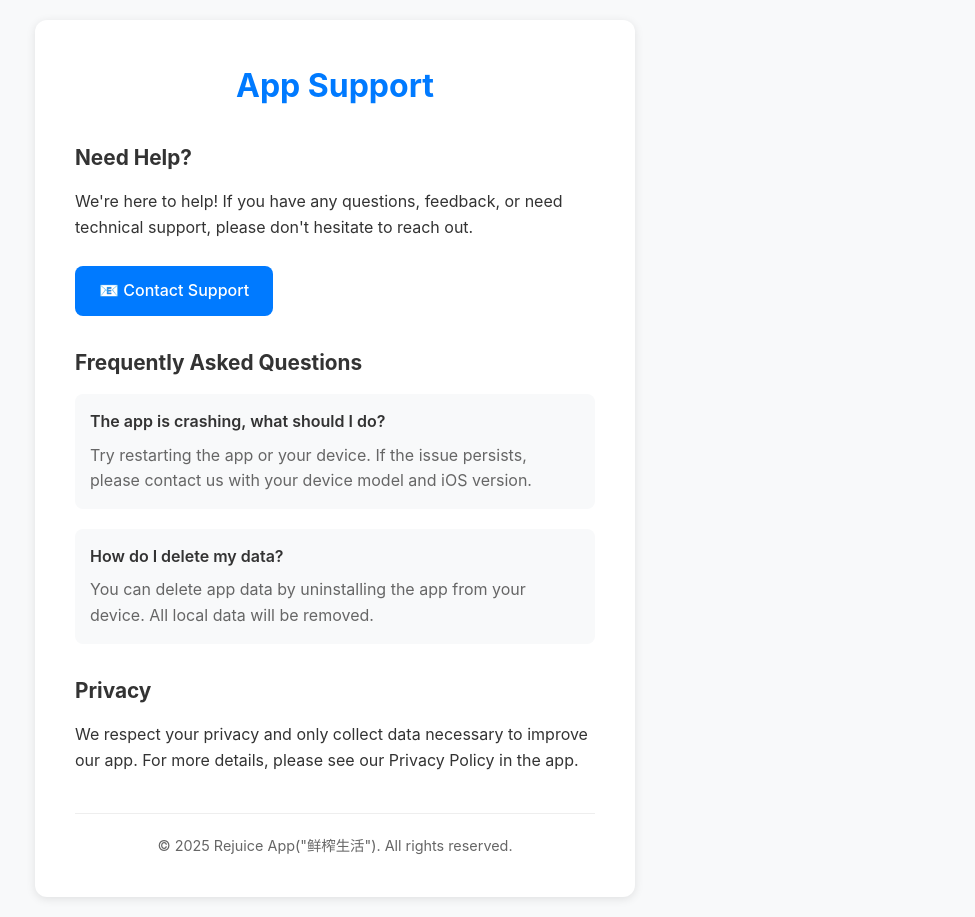
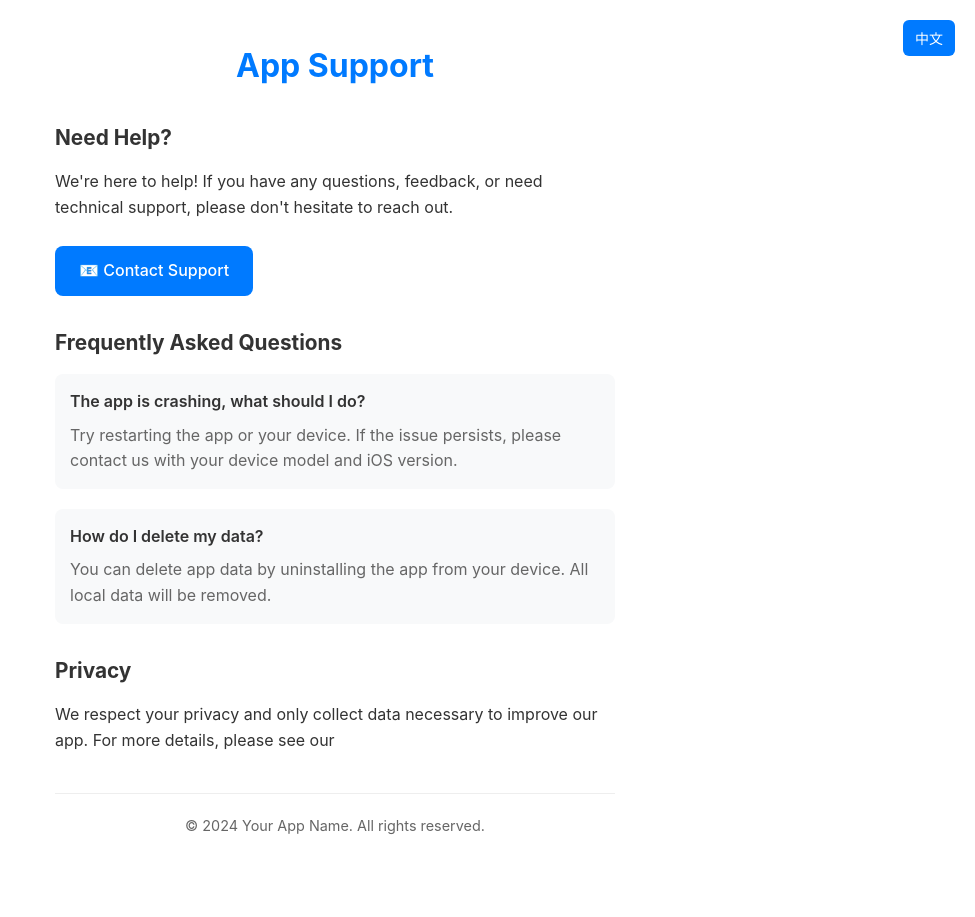
Before and after one commit to JupiterGlimpse/Rejuiceapp, a plain HTML site: page index.html in a window 1280 px wide. Shown: the whole page, without its empty margins (305-1280 px from the left). After the commit the page ends 877 px from the top, so only its background shows below. Drawn offline with Linux system fonts and the light colour scheme.

Commit message:
Update index.html

```diff
--- a/index.html
+++ b/index.html
@@ -15,17 +15,33 @@
             font-family: -apple-system, BlinkMacSystemFont, 'Segoe UI', Roboto, sans-serif;
             line-height: 1.6;
             color: #333;
-            background-color: #f8f9fa;
+            background-color: white;
             padding: 20px;
         }
 
         .container {
             max-width: 600px;
             margin: 0 auto;
-            background: white;
-            border-radius: 12px;
-            padding: 40px;
-            box-shadow: 0 2px 10px rgba(0,0,0,0.1);
+            padding: 20px;
+        }
+
+        .lang-toggle {
+            position: fixed;
+            top: 20px;
+            right: 20px;
+            background-color: #007AFF;
+            color: white;
+            border: none;
+            padding: 8px 12px;
+            border-radius: 6px;
+            cursor: pointer;
+            font-size: 14px;
+            font-weight: 500;
+            transition: background-color 0.2s;
+        }
+
+        .lang-toggle:hover {
+            background-color: #0056CC;
         }
 
         h1 {
@@ -88,40 +104,88 @@
     </style>
 </head>
 <body>
+    <button class="lang-toggle" onclick="toggleLanguage()">中文</button>
+
     <div class="container">
-        <h1>App Support</h1>
+        <h1 data-en="App Support" data-cn="应用支持">App Support</h1>
 
         <div class="section">
-            <h2>Need Help?</h2>
-            <p>We're here to help! If you have any questions, feedback, or need technical support, please don't hesitate to reach out.</p>
+            <h2 data-en="Need Help?" data-cn="需要帮助吗？">Need Help?</h2>
+            <p data-en="We're here to help! If you have any questions, feedback, or need technical support, please don't hesitate to reach out."
+               data-cn="我们随时为您提供帮助！如果您有任何问题、反馈或需要技术支持，请随时联系我们。">
+               We're here to help! If you have any questions, feedback, or need technical support, please don't hesitate to reach out.
+            </p>
             <br>
             <a href="mailto:rejuiceapp.help@gmail.com?subject=App Support Request" class="contact-button">
-                📧 Contact Support
+                <span data-en="📧 Contact Support" data-cn="📧 联系支持">📧 Contact Support</span>
             </a>
         </div>
 
         <div class="section">
-            <h2>Frequently Asked Questions</h2>
+            <h2 data-en="Frequently Asked Questions" data-cn="常见问题">Frequently Asked Questions</h2>
+
 
             <div class="faq-item">
-                <div class="faq-question">The app is crashing, what should I do?</div>
-                <div class="faq-answer">Try restarting the app or your device. If the issue persists, please contact us with your device model and iOS version.</div>
+                <div class="faq-question" data-en="The app is crashing, what should I do?" data-cn="应用崩溃了，我该怎么办？">The app is crashing, what should I do?</div>
+                <div class="faq-answer" data-en="Try restarting the app or your device. If the issue persists, please contact us with your device model and iOS version."
+                     data-cn="尝试重新启动应用或您的设备。如果问题仍然存在，请联系我们并提供您的设备型号和 iOS 版本。">
+                     Try restarting the app or your device. If the issue persists, please contact us with your device model and iOS version.
+                </div>
             </div>
 
             <div class="faq-item">
-                <div class="faq-question">How do I delete my data?</div>
-                <div class="faq-answer">You can delete app data by uninstalling the app from your device. All local data will be removed.</div>
+                <div class="faq-question" data-en="How do I delete my data?" data-cn="如何删除我的数据？">How do I delete my data?</div>
+                <div class="faq-answer" data-en="You can delete app data by uninstalling the app from your device. All local data will be removed."
+                     data-cn="您可以通过从设备卸载应用来删除应用数据。所有本地数据都会被移除。">
+                     You can delete app data by uninstalling the app from your device. All local data will be removed.
+                </div>
             </div>
         </div>
 
         <div class="section">
-            <h2>Privacy</h2>
-            <p>We respect your privacy and only collect data necessary to improve our app. For more details, please see our Privacy Policy in the app.</p>
+            <h2 data-en="Privacy" data-cn="隐私">Privacy</h2>
+            <p data-en="We respect your privacy and only collect data necessary to improve our app. For more details, please see our "
+               data-cn="我们尊重您的隐私，仅收集改善应用所必需的数据。更多详情，请查看我们的">
+               We respect your privacy and only collect data necessary to improve our app. For more details, please see our
+               <a href="privacy.html" data-en="Privacy Policy" data-cn="隐私政策">Privacy Policy</a>.
+            </p>
         </div>
 
         <div class="footer">
-            <p>© 2025 Rejuice App("鲜榨生活"). All rights reserved.</p>
+            <p data-en="© 2024 Your App Name. All rights reserved." data-cn="© 2025 Rejuice (鲜榨生活)APP。保留所有权利。">© 2025 Rejuice (鲜榨生活)APP. All rights reserved.</p>
         </div>
     </div>
+
+    <script>
+        let currentLang = localStorage.getItem('language') || 'en';
+
+        function toggleLanguage() {
+            currentLang = currentLang === 'en' ? 'cn' : 'en';
+            localStorage.setItem('language', currentLang);
+            updateLanguage();
+            updateToggleButton();
+        }
+
+        function updateLanguage() {
+            const elements = document.querySelectorAll('[data-en][data-cn]');
+            elements.forEach(element => {
+                const text = element.getAttribute(`data-${currentLang}`);
+                if (text) {
+                    element.textContent = text;
+                }
+            });
+        }
+
+        function updateToggleButton() {
+            const button = document.querySelector('.lang-toggle');
+            button.textContent = currentLang === 'en' ? '中文' : 'EN';
+        }
+
+        // 页面加载时应用保存的语言设置
+        document.addEventListener('DOMContentLoaded', function() {
+            updateLanguage();
+            updateToggleButton();
+        });
+    </script>
 </body>
 </html>
```
